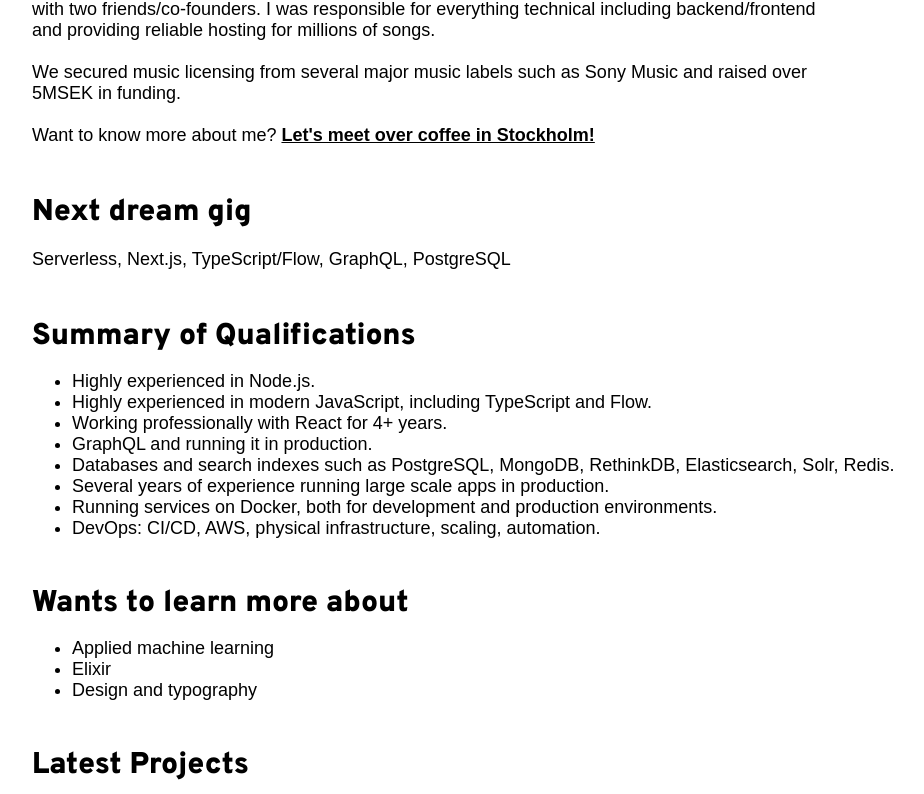
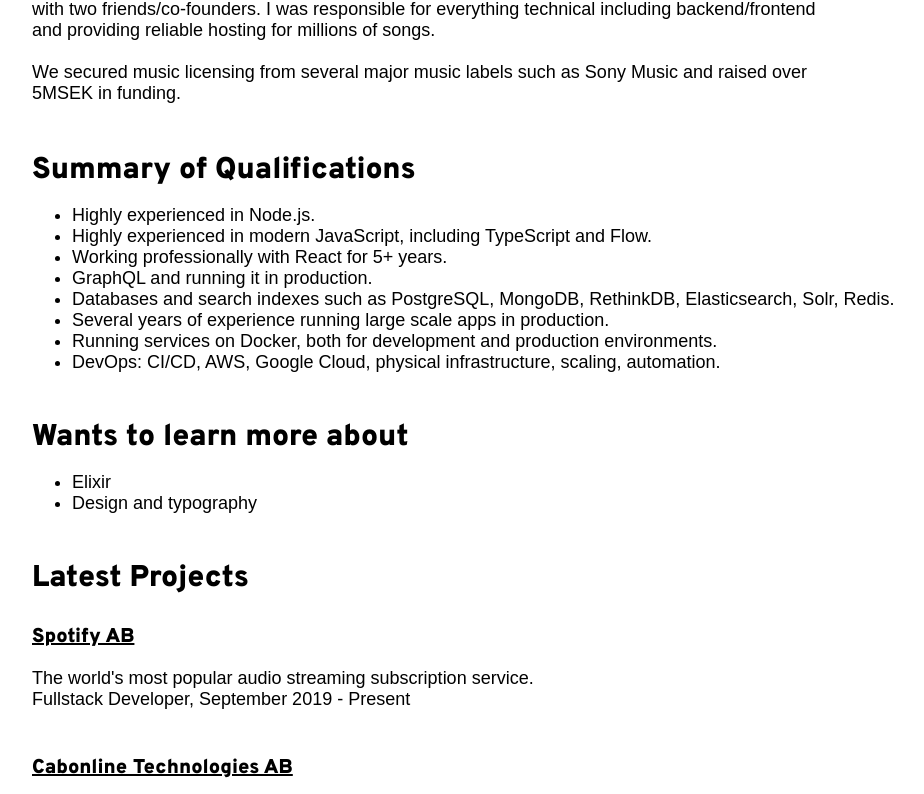
Before and after one commit to sthlmio/web, a Next.js app: page /johan-baath in a window 1280 px wide. Shown: the part 426-1220 px from the top of the page, without its empty margins (96-1020 px from the left). Built offline with nearby package versions, Linux system fonts and the light colour scheme; a web font is replaced by a local one.

Commit message:
update profile and image

```diff
--- a/pages/johan-baath.js
+++ b/pages/johan-baath.js
@@ -12,7 +12,7 @@ export default function JohanBaath() {
         <div className="content">
           <InPageHeader />
           <h2>Johan Bååth</h2>
-          <p>Dalagatan 55, 113 31 Stockholm</p>
+          <p>Gavelvägen 10, 181 61 Stockholm</p>
           <small>
             <a href="mailto:info@johanbaath.com">info@johanbaath.com</a>
             <br />
@@ -51,19 +51,7 @@ export default function JohanBaath() {
             <br />
             We secured music licensing from several major music labels such as
             Sony Music and raised over 5MSEK in funding.
-            <br />
-            <br />
-            Want to know more about me?{' '}
-            <a href="mailto:info@johanbaath.com?subject=Let's meet over coffee!">
-              Let's meet over coffee in Stockholm!
-            </a>
           </p>
-
-          <h3>Next dream gig</h3>
-          <p className="text">
-            Serverless, Next.js, TypeScript/Flow, GraphQL, PostgreSQL
-          </p>
-
           <h3>Summary of Qualifications</h3>
           <ul>
             <li>Highly experienced in Node.js.</li>
@@ -71,7 +59,7 @@ export default function JohanBaath() {
               Highly experienced in modern JavaScript, including TypeScript and
               Flow.
             </li>
-            <li>Working professionally with React for 4+ years.</li>
+            <li>Working professionally with React for 5+ years.</li>
             <li>GraphQL and running it in production.</li>
             <li>
               Databases and search indexes such as PostgreSQL, MongoDB,
@@ -86,18 +74,26 @@ export default function JohanBaath() {
               environments.
             </li>
             <li>
-              DevOps: CI/CD, AWS, physical infrastructure, scaling, automation.
+              DevOps: CI/CD, AWS, Google Cloud, physical infrastructure,
+              scaling, automation.
             </li>
           </ul>
 
           <h3>Wants to learn more about</h3>
           <ul>
-            <li>Applied machine learning</li>
             <li>Elixir</li>
             <li>Design and typography</li>
           </ul>
 
           <h3>Latest Projects</h3>
+          <h4>
+            <a href="https://spotify.com/">Spotify AB</a>
+          </h4>
+          <p className="text">
+            The world's most popular audio streaming subscription service.
+            <br />
+            Fullstack Developer, September 2019 - Present
+          </p>
           <h4>
             <a href="https://cabonline.com/">Cabonline Technologies AB</a>
           </h4>
```
Also changed, not shown: public/static/johan-baath.png.
